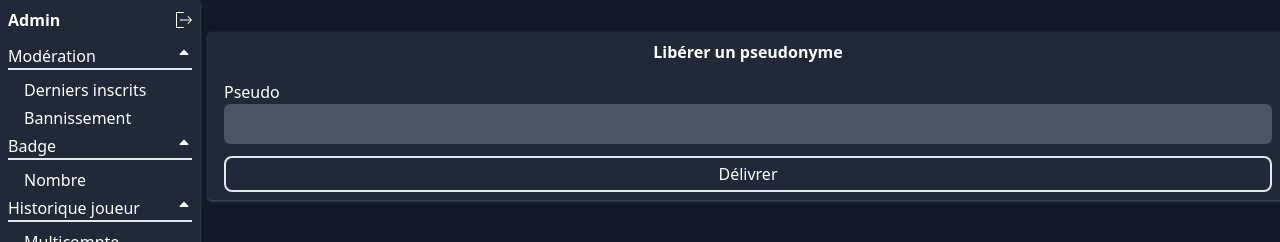
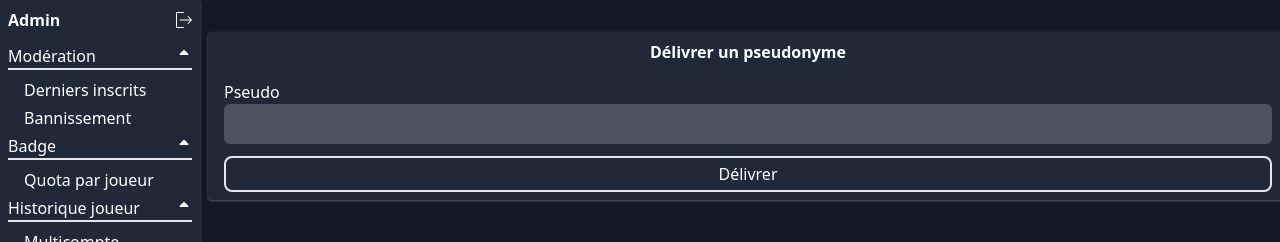
Before and after one commit to WibboOrg/WibboAdmin, a Nuxt app: page /moderate/flagme in a window 1280 px wide. Shown: the top 242 px of the page. Built offline with nearby package versions, Linux system fonts and the light colour scheme.

Commit message:
Libérer délivrerrr ->

```diff
--- a/src/components/TheNavbar.vue
+++ b/src/components/TheNavbar.vue
@@ -51,7 +51,7 @@ const navList = ref<INav[]>([
         links: [
             {
                 link: '/article/create',
-                text: 'Crée article',
+                text: 'Crée un article',
                 minRank: 8,
             },
             {
@@ -80,7 +80,7 @@ const navList = ref<INav[]>([
             },
             {
                 link: '/moderate/flagme',
-                text: 'Libérer pseudo',
+                text: 'Délivrer un pseudonyme',
                 minRank: 11,
             },
         ],
@@ -127,7 +127,7 @@ const navList = ref<INav[]>([
             },
             {
                 link: '/badge/check',
-                text: 'Nombre',
+                text: 'Quota par joueur',
             },
         ],
         open: defaultNavClose,
--- a/src/pages/moderate/flagme.vue
+++ b/src/pages/moderate/flagme.vue
@@ -2,7 +2,7 @@
     <div class="grid grid-cols-1 gap-4">
         <div class="col-span-1">
             <BaseCard>
-                <template #title>Libérer un pseudonyme</template>
+                <template #title>Délivrer un pseudonyme</template>
 
                 <template #body>
                     <form @submit.prevent="submitPost" class="grid grid-cols-1 gap-3">
@@ -36,7 +36,7 @@ const submitPost = async () => {
         await useApiFetch('/api/v1/admin/flagme', { method: 'POST', body: postForm.value })
 
         showMessage({
-            message: 'Le pseudonyme a bien été délivrer',
+            message: 'Le pseudonyme a été délivré',
             success: true,
         })
 
```
